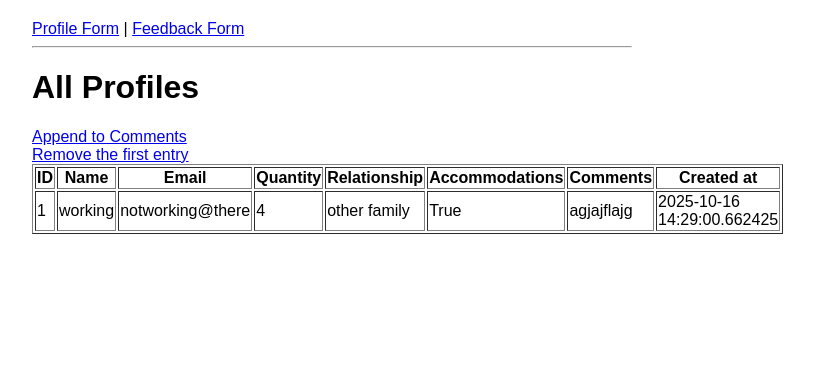
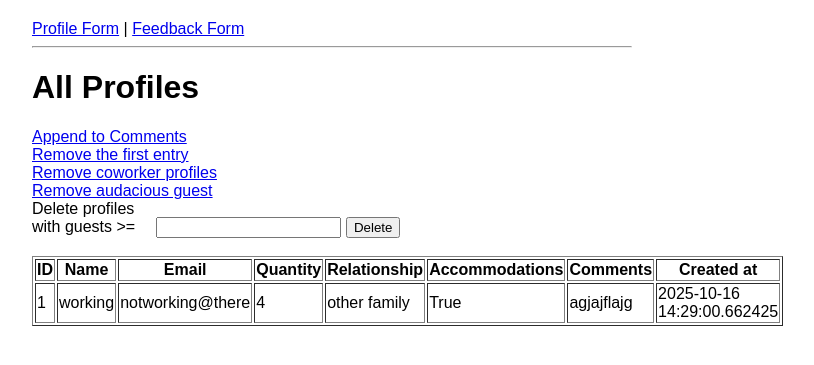
Before and after one commit to ZekeMer/IntroForms, a Flask app: page /admin/profiles in a window 1280 px wide. Shown: the top 365 px of the page, without its empty margins (308-1122 px from the left). Run offline with Flask 3, Linux system fonts and the light colour scheme.

Commit message:
Added new delete functions to db

```diff
--- a/app.py
+++ b/app.py
@@ -108,7 +108,76 @@ def admin_profiles_deleteFirst():
         profiles = Profile.query.all()
         return render_template('admin_profiles.html', profiles = profiles, error = error)
 
-#new route
+# DELETE COWORKERS
+@app.route('/admin/profiles/deleteCoworker')
+def admin_profiles_deleteCoworker():
+    try:
+        deleted_count = Profile.query.filter_by(rel="coworker etc.").delete()
+
+        db.session.commit()
+
+        return redirect(url_for('admin_profiles'))
+
+    except Exception as e:
+        db.session.rollback()
+        error = f"Error deleting coworker profiles: {str(e)}"
+        profiles = Profile.query.all()
+        return render_template('admin_profiles.html', profiles=profiles, error=error)
+
+# DELETE MORE THAN 5 GUESTS
+@app.route('/admin/profiles/deleteAudaciousGuest')
+def admin_profiles_delete_audacious_guests():
+    try:
+        deleted_count = Profile.query.filter(Profile.quan > 5).delete()
+
+        db.session.commit()
+
+        return redirect(url_for('admin_profiles'))
+
+    except Exception as e:
+        error = f"Error deleting audacious profiles: {str(e)}"
+        profiles = Profile.query.all()
+        return render_template('admin_profiles.html', profiles = profiles, error = error)
+
+# DELETE MORE THAN GIVEN QUANTITY
+@app.route('/admin/profiles/deleteQuantity', methods = ['POST'])
+def admin_profiles_deleteByQuantity():
+    try:
+        quantity_str = request.form.get('quantity', '').strip()
+
+        if not quantity_str:
+            error = "Please enter a quantity"
+            profiles = Profile.query.all()
+            return render_template('admin_profiles.hrml', profiles = profiles, error = error)
+
+        try:
+            quantity = int(quantity_str)
+        except ValueError:
+            error = "please enter a valid number"
+            profiles = Profile.query.all()
+            return render_template('admin_profiles.html', profiles = profiles, error =  error)
+
+        profiles_to_delete = Profile.query.filter(Profile.quan >= quantity).all()
+
+        if not profiles_to_delete:
+            error = f"no profiles found with {quantity} or more guests."
+            profiles = Profile.query.all()
+            return render_template('admin_profiles.html', profiles = profiles, error = error)
+
+        for profile in profiles_to_delete:
+            db.session.delete(profile)
+
+        db.session.commit()
+
+        return redirect(url_for('admin_profiles'))
+
+    except Exception as e:
+        db.session.rollback()
+        error = f"Error deleting profiles: {str(e)}"
+        profiles = Profile.query.all()
+        return render_template('admin_profiles.html', profiles = profiles, error = error)
+
+# Feedbacks
 
 @app.route('/feedback', methods=['GET', 'POST'])
 def feedback():
--- a/templates/Admin_profiles.html
+++ b/templates/Admin_profiles.html
@@ -3,9 +3,23 @@
 {% block content %}
 <h1>All Profiles</h1>
 
-<a href = "{{ url_for('admin_profiles_appendComments') }}"> Append to Comments </a>
+<a href = "{{url_for('admin_profiles_appendComments') }}"> Append to Comments </a>
 <br>
-<a href = "{{ url_for('admin_profiles_deleteFirst') }}"> Remove the first entry </a>
+<a href = "{{url_for('admin_profiles_deleteFirst') }}"> Remove the first entry </a>
+<br>
+<a href = "{{url_for('admin_profiles_deleteCoworker') }}"> Remove coworker profiles </a>
+<br>
+<a href = "{{url_for('admin_profiles_delete_audacious_guests') }}"> Remove audacious guest </a>
+<br>
+<div>
+    <form method = "POST" action = "{{ url_for('admin_profiles_deleteByQuantity') }}">
+        <label for = "quantity"> Delete profiles with guests >= </label>
+        <input type = "number" id=" quantity" name="quantity" min = "1">
+        {# this is a button #}
+        <button type = "submit"> Delete </button>
+    </form>
+</div>
+<br>
 
 <table class="table table-striped" border = "1">
     <tr>
```
Also changed, not shown: instance/guestlist.db.
